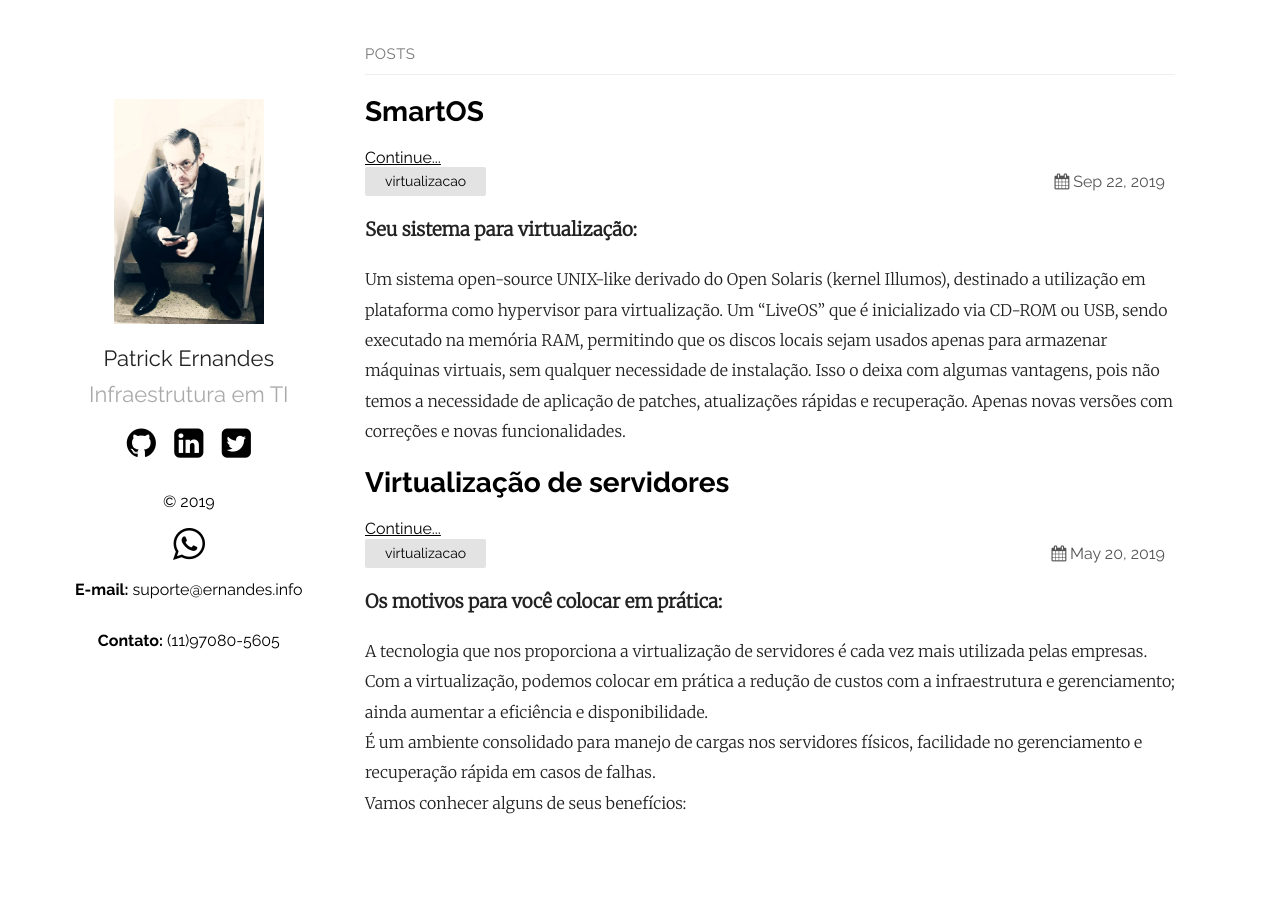
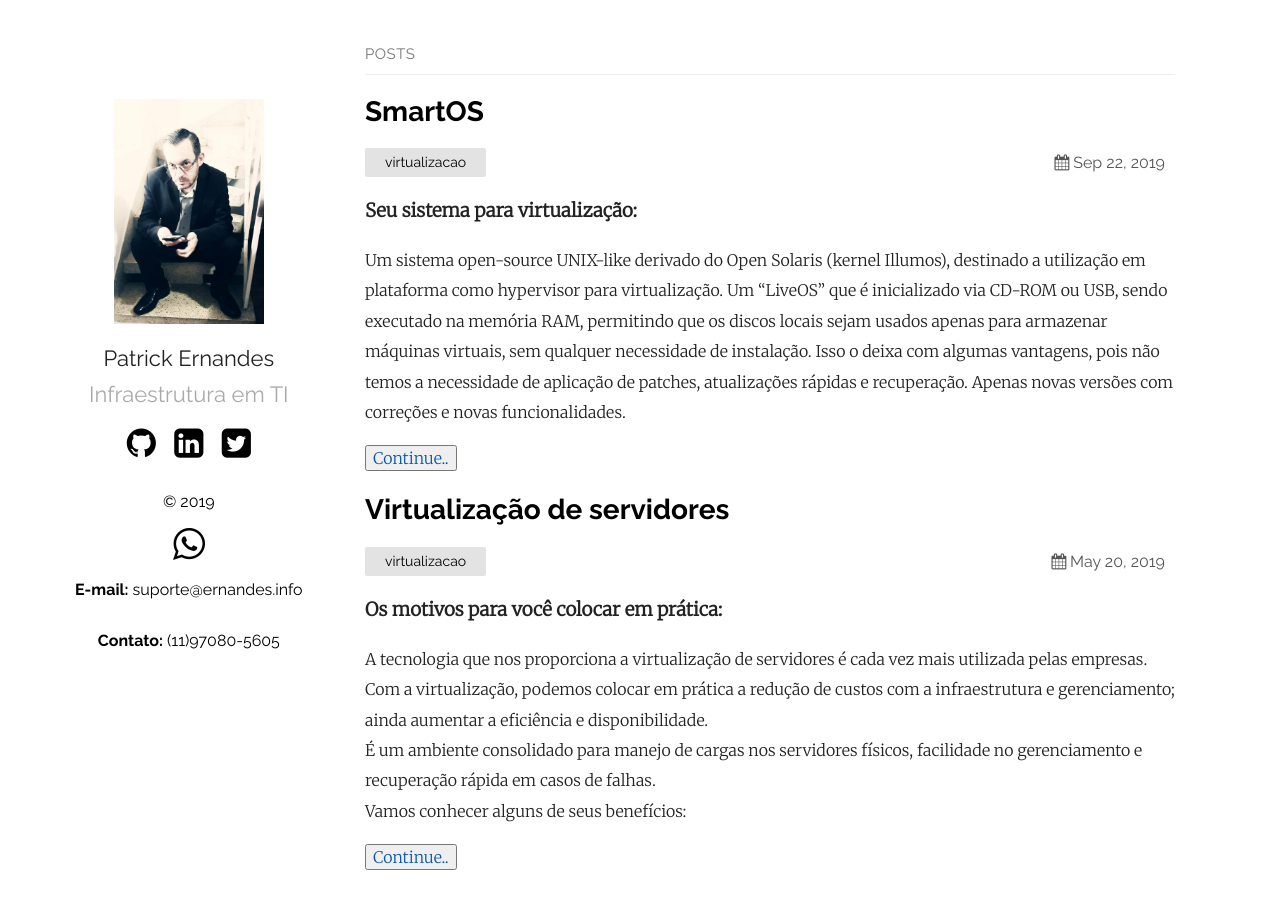
Before and after one commit to patrickernandes/site, a Jekyll site: the page built from index.md, in a window 1280 px wide. Built offline with Jekyll 4.4.1, drawn with Linux system fonts in a browser that asks for light colours.

Commit message:
update botao readmore

```diff
--- a/_layouts/home.html
+++ b/_layouts/home.html
@@ -20,7 +20,6 @@ layout: default
     <a class="post-link" href="{{ post.url | relative_url }}">
       <h2 class="post-title">{{ post.title | escape }}</h2>
     </a>
-    <a class="readmore" href="{{ post.url | prepend: site.baseurl | prepend: site.url }}">Continue...</a>
     <div class="post-meta">
       <ul class="post-categories">
         {%- for tag in post.categories -%}
@@ -33,6 +32,7 @@ layout: default
       {%- if site.show_excerpts -%}
       {{ post.excerpt }}
       {%- endif -%}
+      <a href="http://ernandes.info/virtualizacao/2019/09/22/smartos.html" target=_blank><input type="button" value="Continue.."></a>
     </div>
   </li>
   {%- endfor -%}
```
